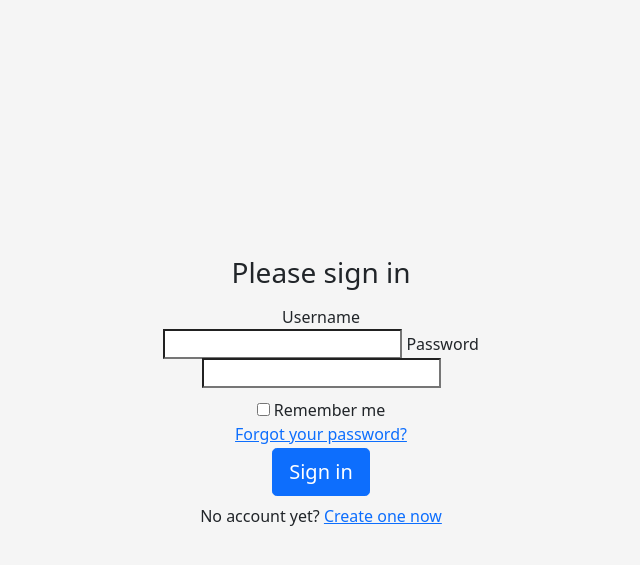
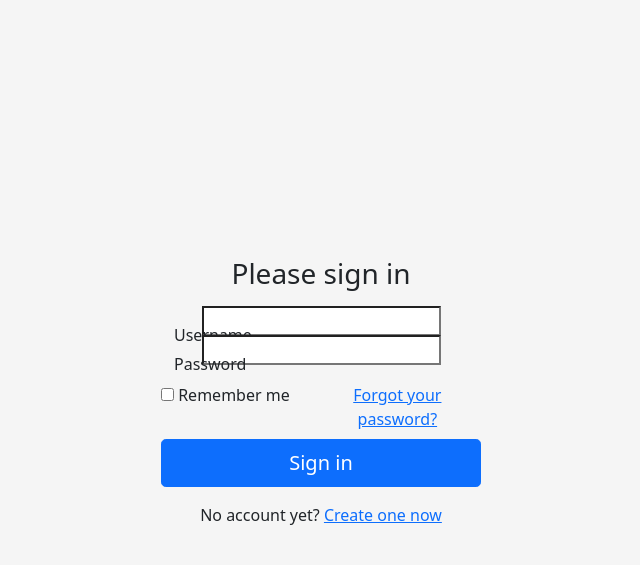
Before and after one commit to civviGH/django-testing-framework, a Django app: template dtf/templates/dtf/users/sign_in.html in a window 1280 px wide. Shown: the top 565 px of the page, without its empty margins (319-959 px from the left). Run offline with Django 3.2, Linux system fonts and the light colour scheme; the template is opened without the code that fills it, so the values that code supplies are empty, except form fields; tables that the repository leaves empty hold one stand-in row (values such as "Sample post"); form fields are guessed from the names that the template uses; parts of the project's set-up code (start-up, migrations or seed data) failed here and were passed over; some libraries are stand-ins or nearby versions.

Commit message:
Update user control pages for bootstrap 5.1.0

```diff
--- a/dtf/static/dtf/users.css
+++ b/dtf/static/dtf/users.css
@@ -20,17 +20,7 @@ body {
     padding: 15px;
     margin: auto;
 }
-.user-form .form-check {
-    padding-left: 0;
-}
-.user-form .form-control {
-    position: relative;
-    box-sizing: border-box;
-    height: auto;
-    padding: 10px;
-    font-size: 16px;
-}
-.user-form .form-control:focus {
+.user-form .form-floating:focus-within {
     z-index: 2;
 }
 .signin-form input[name="username"] {
--- a/dtf/templates/dtf/users/sign_in.html
+++ b/dtf/templates/dtf/users/sign_in.html
@@ -28,27 +28,32 @@
       </div>
     {% endif %}
 
-    <div class="form-group">
-      <label for="{{ form.username.id_for_label }}" class="sr-only">{{ form.username.label }}</label>
+    <div class="form-floating">
       {{ form.username|as_bootstrap_field }}
-
-      <label for="{{ form.password.id_for_label }}" class="sr-only">{{ form.password.label }}</label>
+      <label for="{{ form.username.id_for_label }}">{{ form.username.label }}</label>
+    </div>
+    <div class="form-floating mb-2">
       {{ form.password|as_bootstrap_field }}
+      <label for="{{ form.password.id_for_label }}">{{ form.password.label }}</label>
     </div>
 
-    <div class="form-group form-check">
-      {{ form.remember_me|as_bootstrap_field }}
-      <label class="form-check-label" for="{{ form.remember_me.id_for_label }}">{{ form.remember_me.label }}</label>
-      <div class="float-right">
+    <div class="row mb-2">
+      <div class="col-md-auto">
+        {{ form.remember_me|as_bootstrap_field }}
+        <label class="form-check-label" for="{{ form.remember_me.id_for_label }}">{{ form.remember_me.label }}</label>
+      </div>
+      <div class="col">
         <a href="{% url 'reset_password' %}">Forgot your password?</a>
       </div>
     </div>
 
     <input type="hidden" name="next" value="{{ next }}" />
 
-    <button class="btn btn-lg btn-primary btn-block" type="submit">Sign in</button>
+    <div class="d-grid gap-2 mb-3">
+      <button class="btn btn-lg btn-primary" type="submit">Sign in</button>
+    </div>
 
-    <p class="mt-2">
+    <p>
       No account yet? <a href="{% url 'sign_up' %}">Create one now</a>
     </p>
   </form>
```
Also changed, not shown: dtf/templates/dtf/users/reset_password.html (+5 -3 lines), dtf/templates/dtf/users/reset_password_confirm.html (+10 -6 lines), dtf/templates/dtf/users/sign_up.html (+21 -15 lines).
